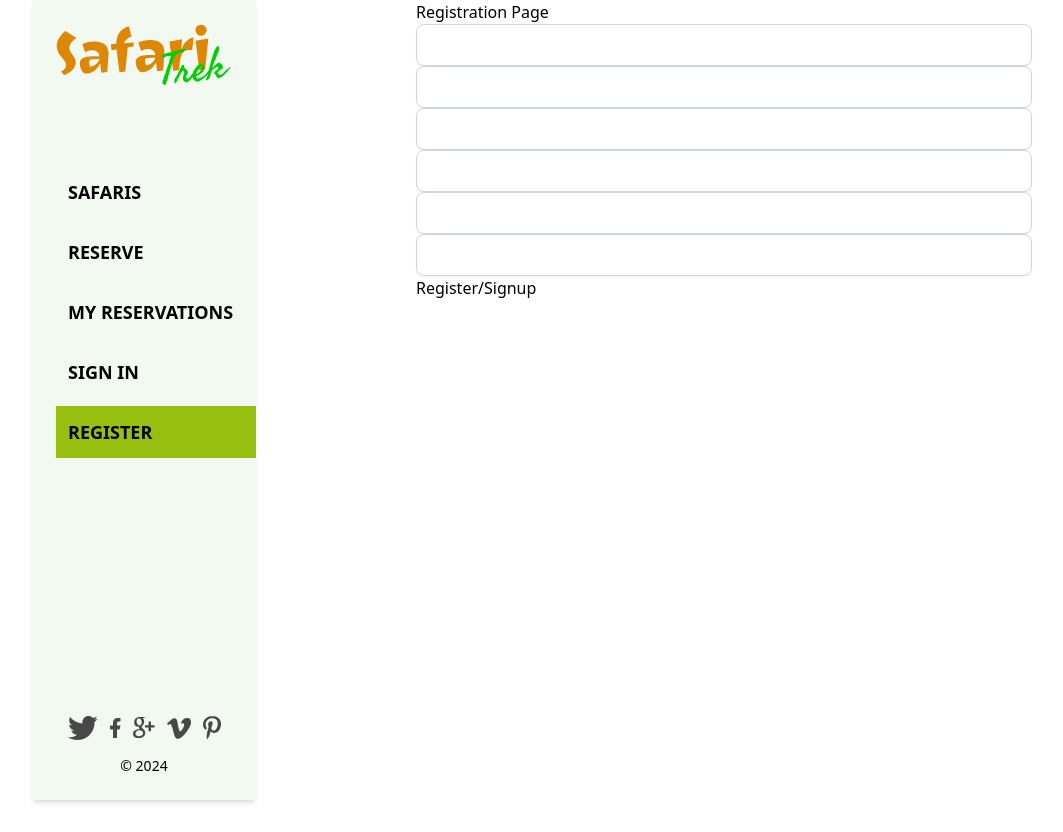
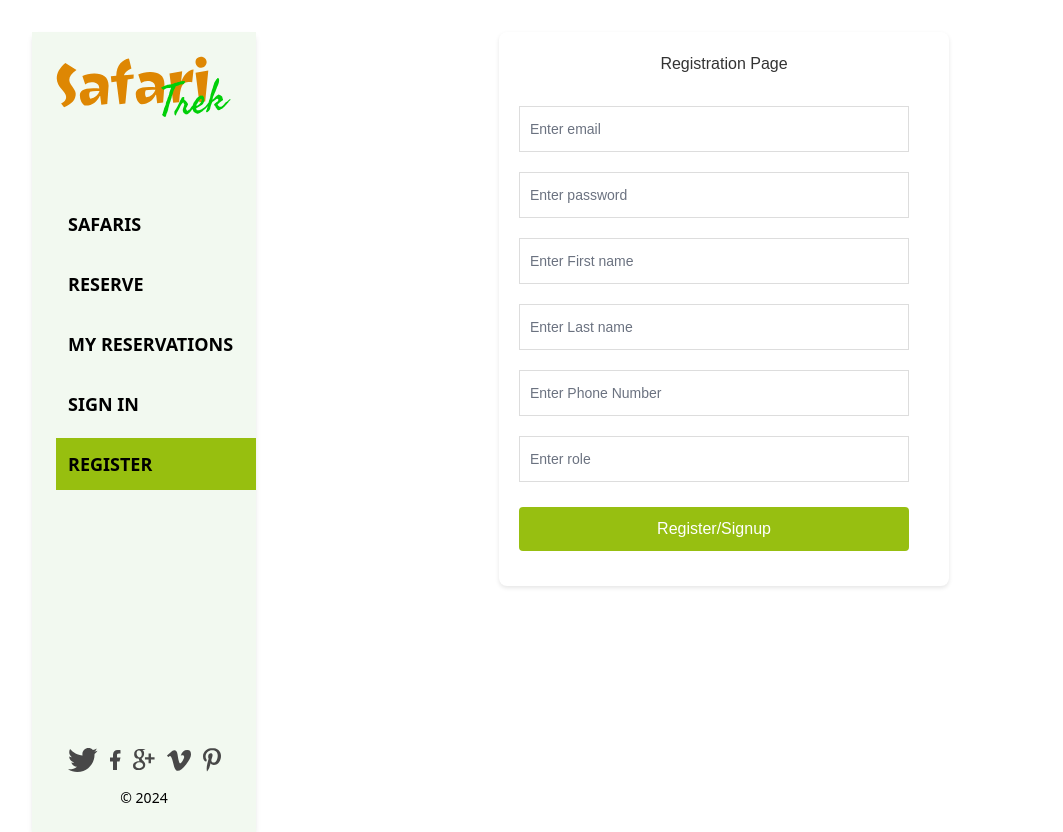
Before and after one commit to henokkhm/microverse-module-6-safari-booking-frontend, a React (Create React App) app: page /register in a window 1280 px wide. Shown: the whole page, without its empty margins (108-1171 px from the left). Before the commit the page ends 800 px from the top, so only its background shows below. Built offline with nearby package versions, Linux system fonts and the light colour scheme.

Commit message:
Resolve styling for signup page

```diff
--- a/package.json
+++ b/package.json
@@ -7,7 +7,7 @@
     "@testing-library/jest-dom": "^5.17.0",
     "@testing-library/react": "^13.4.0",
     "@testing-library/user-event": "^13.5.0",
-    "axios": "^1.6.5",
+    "axios": "^1.6.7",
     "prop-types": "^15.8.1",
     "react": "^18.2.0",
     "react-dom": "^18.2.0",
@@ -20,7 +20,7 @@
     "web-vitals": "^2.1.4"
   },
   "scripts": {
-    "start": "PORT=3005 react-scripts start",
+    "start": "react-scripts start",
     "lint": "npx eslint \"**/*.{js,jsx}\" && npx stylelint \"**/*.{css,scss}\"",
     "build": "react-scripts build",
     "test": "react-scripts test",
--- a/src/components/Registration.js
+++ b/src/components/Registration.js
@@ -29,17 +29,58 @@ function Registration() {
     setFormData({ ...formData, [event.target.name]: event.target.value });
   };
 
+  const divstyle = {
+    maxWidth: '450px',
+    margin: '2em auto',
+    padding: '20px',
+    border: 'none',
+    borderRadius: '8px',
+    backgroundColor: '#fff',
+    boxShadow: '0 2px 4px rgba(0, 0, 0, 0.1)',
+    fontFamily: 'Arial, sans-serif',
+  };
+
+  const divh2 = {
+    color: '#333', /* Darker color for the title to match the navbar */
+    fontWeight: 'normal', /* Assuming the Vespa design does not use bold titles */
+    textAlign: 'center',
+    marginBottom: '20px',
+  };
+
+  const forminput = {
+    width: 'calc(100% - 20px)', /* Account for padding */
+    padding: '10px',
+    margin: '10px 0',
+    border: '1px solid #ddd', /* Lighter border color for input */
+    fontSize: '14px', /* Slightly smaller font size for inputs */
+  };
+
+  const formbutton = {
+    width: 'calc(100% - 20px)', /* Account for padding */
+    padding: '10px',
+    margin: '15px 0',
+    border: 'none',
+    borderRadius: '4px',
+    backgroundColor: '#97bf11', /* Assuming a color that matches the Vespa theme */
+    color: 'white',
+    fontSize: '16px', /* Larger font size for button text */
+    cursor: 'pointer',
+    transition: 'background-color 0.3s ease', /* Smooth background color transition */
+  };
+
   return (
-    <div>
-      <h1>Registration Page</h1>
+    <div style={divstyle} className="form-container">
+      <h2 style={divh2}>
+        Registration Page
+      </h2>
       <form onSubmit={handleSubmit}>
-        <input type="email" name="email" placeholder="Enter email" onChange={handleChange} />
-        <input type="password" name="password" placeholder="Enter email" onChange={handleChange} />
-        <input type="text" name="username" placeholder="Enter First name" onChange={handleChange} />
-        <input type="text" name="username" placeholder="Enter Last name" onChange={handleChange} />
-        <input type="number" name="username" placeholder="Enter Phone Number" onChange={handleChange} />
-        <input type="number" name="username" placeholder="Enter role" onChange={handleChange} />
-        <button type="submit">Register/Signup</button>
+        <input style={forminput} className="form-input" type="email" name="email" placeholder="Enter email" onChange={handleChange} />
+        <input style={forminput} className="form-input" type="password" name="password" placeholder="Enter password" onChange={handleChange} />
+        <input style={forminput} className="form-input" type="text" name="username" placeholder="Enter First name" onChange={handleChange} />
+        <input style={forminput} className="form-input" type="text" name="username" placeholder="Enter Last name" onChange={handleChange} />
+        <input style={forminput} className="form-input" type="number" name="username" placeholder="Enter Phone Number" onChange={handleChange} />
+        <input style={forminput} className="form-input" type="number" name="username" placeholder="Enter role" onChange={handleChange} />
+        <button style={formbutton} className="form-button" type="submit">Register/Signup</button>
       </form>
     </div>
   );
```
Also changed, not shown: 1 other file (tests, documents, lock files or other folders).
